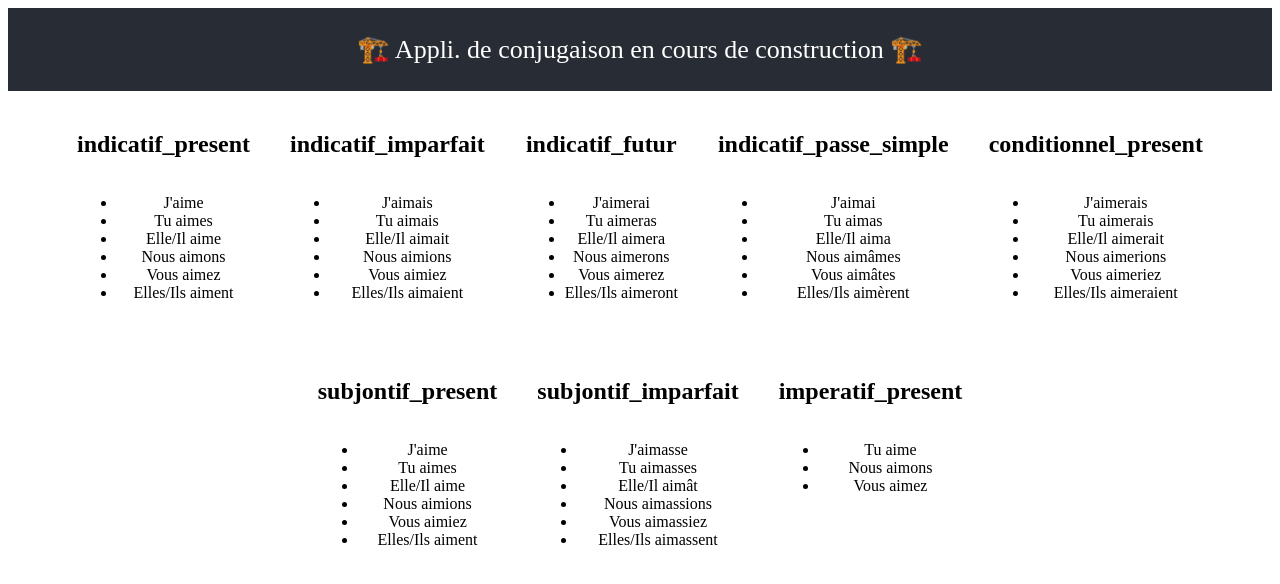
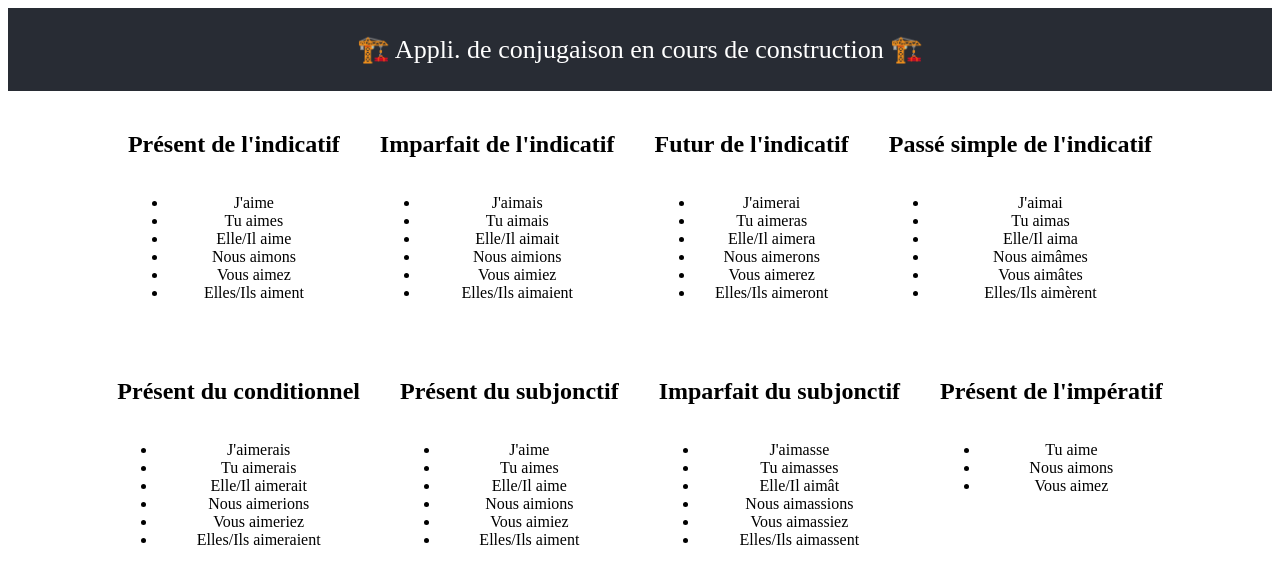
Before and after one commit to mikeleyeti/conjugator, a React (Create React App) app: page / in a window 1280 px wide. Shown: the top 584 px of the page. Built offline with nearby package versions, Linux system fonts and the light colour scheme.

Commit message:
Affichage "propre" des temps

```diff
--- a/src/components/Conjugator.js
+++ b/src/components/Conjugator.js
@@ -5,6 +5,29 @@ import '../styles/Conjugator.css';
 // const liste_temps = ['indicatif_present','indicatif_imparfait','indicatif_futur','indicatif_passe_simple','conditionnel_present','subjontif_present','subjontif_imparfait','imperatif_present' ]
 
 function Conjug({verbe , updateVerbe , temps , updateTempsAffiché}) {
+
+  function affichageTemps(tempsBrut) {
+    // Affichage en français du temps utilisé
+    let affichage
+    if (tempsBrut === "indicatif_present") {
+      affichage = "Présent de l'indicatif"
+    } else if (tempsBrut === "indicatif_imparfait") {
+      affichage = "Imparfait de l'indicatif"
+    } else if (tempsBrut === "indicatif_futur") {
+      affichage = "Futur de l'indicatif"
+    } else if (tempsBrut === "indicatif_passe_simple") {
+      affichage = "Passé simple de l'indicatif"
+    } else if (tempsBrut === "conditionnel_present") {
+      affichage = "Présent du conditionnel"
+    } else if (tempsBrut === "subjontif_present") {
+      affichage = "Présent du subjonctif"
+    } else if (tempsBrut === "subjontif_imparfait") {
+      affichage = "Imparfait du subjonctif"
+    } else if (tempsBrut === "imperatif_present") {
+      affichage = "Présent de l'impératif"
+    }
+    return affichage
+  }
 
   const liste_verbes = listeVerbes();
   // Détermine l'index du verbe dans la liste des "objets" verbes
@@ -17,7 +40,7 @@ function Conjug({verbe , updateVerbe , temps , updateTempsAffiché}) {
   // todo : Rechercher le modèle dans "conjugation" en fonction du temps et appliquer les bonnes terminaisons
     return(
          <div className="Conjugator-bloc">
-           <h2> {temps} </h2>
+           <h2> {affichageTemps(temps)} </h2>
            <ul>
              {verbe_conjugue_avec_pronoms.map( (verbe) => (
               <li key={verbe}> { verbe } </li>
```
